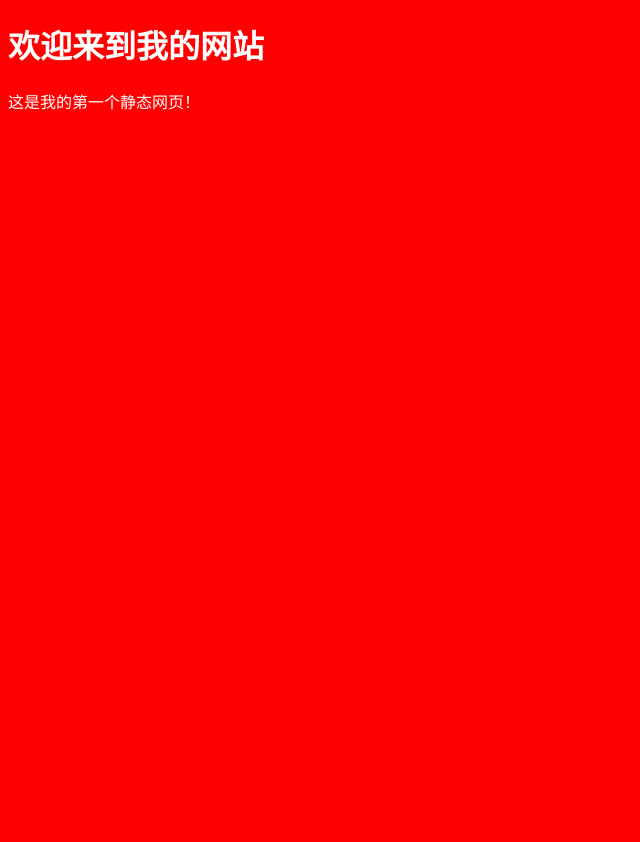
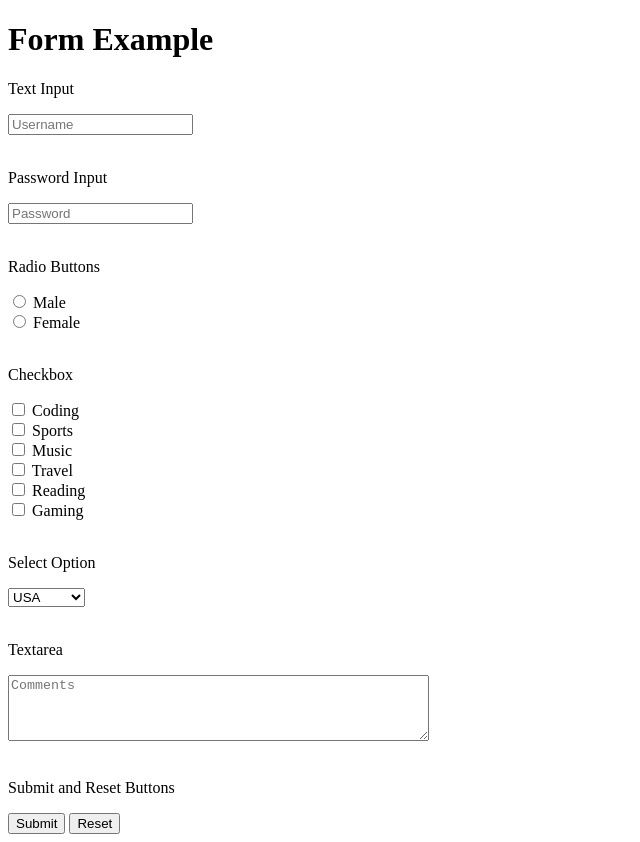
Before and after one commit to HongchenWuSdnu/myWebpages, a plain HTML site: page index.html in a window 1280 px wide. Shown: the whole page, without its empty margins (0-640 px from the left). Before the commit the page ends 800 px from the top, so only its background shows below. Drawn offline with Linux system fonts and the light colour scheme.

Commit message:
Update index.html

```diff
--- a/index.html
+++ b/index.html
@@ -1,18 +1,49 @@
 <!DOCTYPE html>
-<html lang="zh">
+<html lang="en">
 <head>
-    <meta charset="UTF-8">
-    <meta name="viewport" content="width=device-width, initial-scale=1.0">
-    <title>我的静态网页</title>
-    <style>
-        body {
-            background-color: red;
-            color: white;
-        }
-    </style>
+            <title>HTML Form Example</title>
 </head>
 <body>
-    <h1>欢迎来到我的网站</h1>
-    <p>这是我的第一个静态网页！</p>
+    <h1>Form Example</h1>
+    <form action="/submit" method="post">
+        <p>Text Input</p>
+        <input type="text" name="username" placeholder="Username"><br><br>
+
+        <p>Password Input</p>
+        <input type="password" name="password" placeholder="Password"><br><br>
+
+        <p>Radio Buttons</p>
+        <input type="radio" name="gender" value="male"> Male<br>
+        <input type="radio" name="gender" value="female"> Female<br><br>
+
+        <p>Checkbox</p>
+        <input type="checkbox" name="interest" value="coding"> Coding<br>
+        <input type="checkbox" name="interest" value="sports"> Sports<br>
+        <input type="checkbox" name="interest" value="music"> Music<br>
+        <input type="checkbox" name="interest" value="travel"> Travel<br>
+        <input type="checkbox" name="interest" value="reading"> Reading<br>
+        <input type="checkbox" name="interest" value="gaming"> Gaming<br><br>
+
+        <p>Select Option</p>
+        <select name="country">
+            <option value="usa">USA</option>
+            <option value="canada">Canada</option>
+            <option value="uk">UK</option>
+            <option value="australia">Australia</option>
+            <option value="germany">Germany</option>
+            <option value="france">France</option>
+            <option value="japan">Japan</option>
+            <option value="india">India</option>
+            <option value="china">China</option>
+            <option value="brazil">Brazil</option>
+        </select><br><br>
+
+        <p>Textarea</p>
+        <textarea name="comments" rows="4" cols="50" placeholder="Comments"></textarea><br><br>
+
+        <p>Submit and Reset Buttons</p>
+        <input type="submit" value="Submit">
+        <input type="reset" value="Reset">
+    </form>
 </body>
 </html>
```
